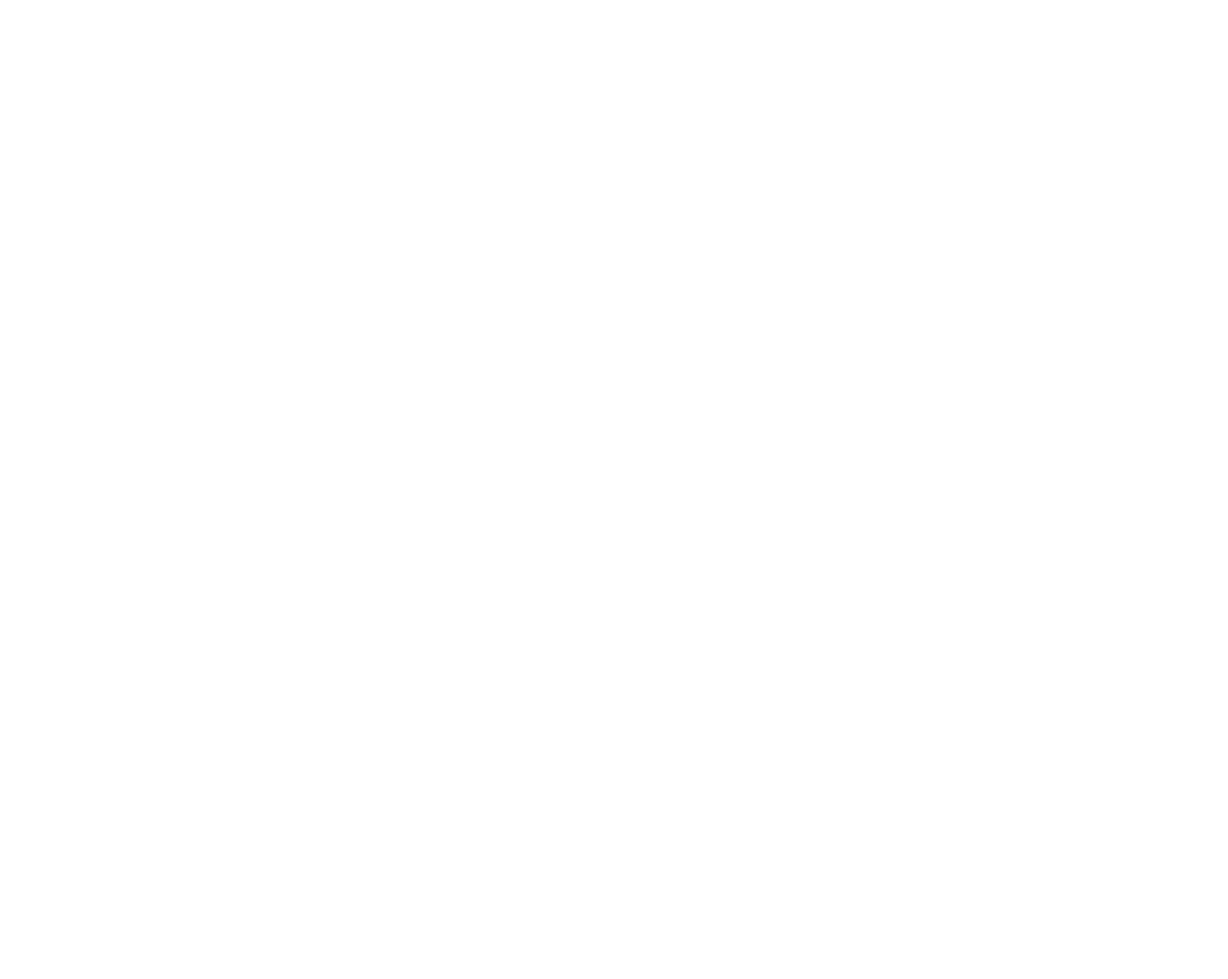
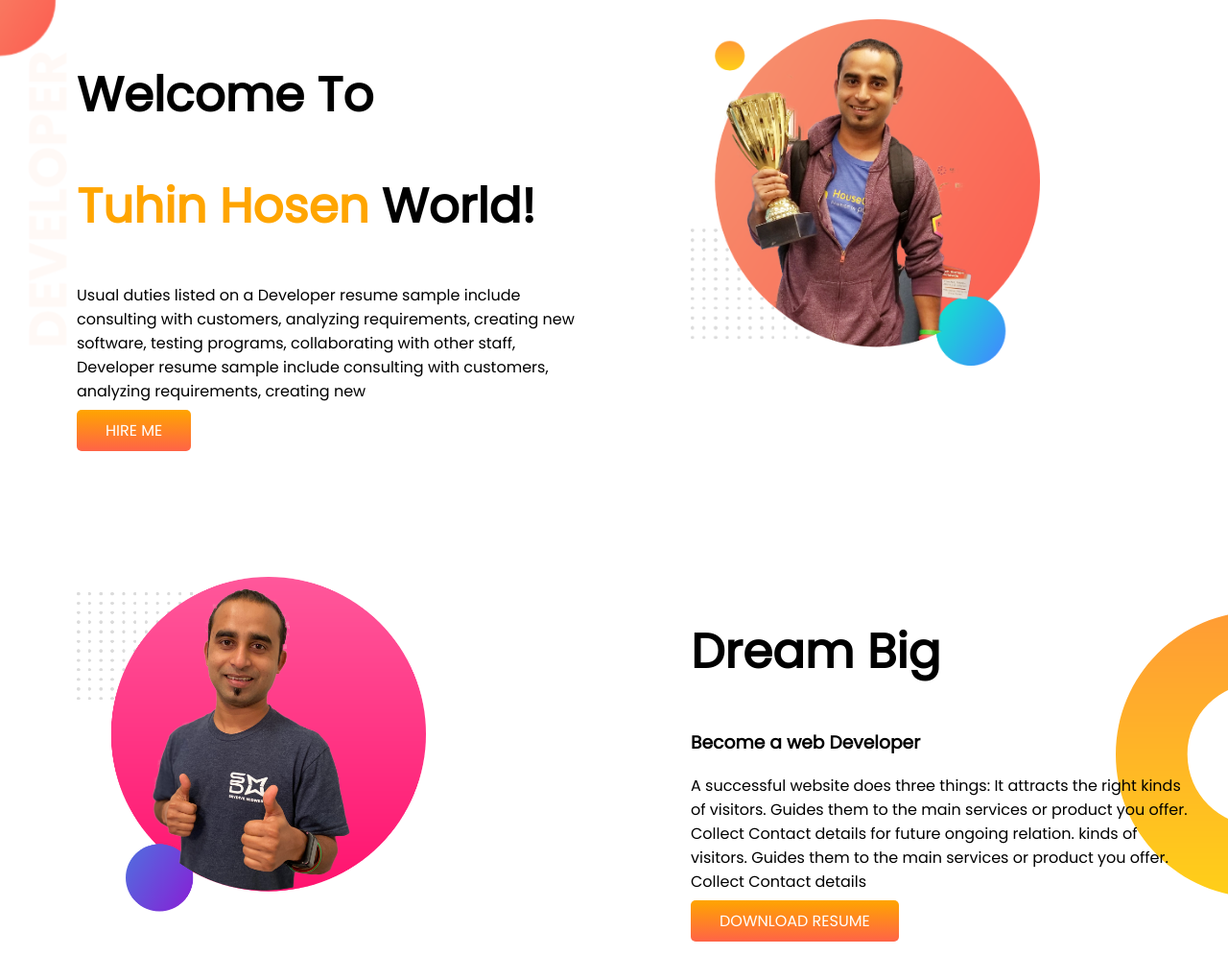
Before and after one commit to tuhinhosen/developer-portfilio, a plain HTML site: page index.html in a window 1280 px wide. Shown: the whole page at 96% size. Before the commit the page ends 800 px from the top, so only its background shows below. Drawn offline with Linux system fonts and the light colour scheme.

Commit message:
add new css

```diff
--- a/index.html
+++ b/index.html
@@ -1,13 +1,56 @@
 <!DOCTYPE html>
 <html lang="en">
+
 <head>
     <meta charset="UTF-8">
     <meta http-equiv="X-UA-Compatible" content="IE=edge">
     <meta name="viewport" content="width=device-width, initial-scale=1.0">
     <title>Tuhin Portfolio</title>
+    <link rel="preconnect" href="https://fonts.googleapis.com">
+    <link rel="preconnect" href="https://fonts.gstatic.com" crossorigin>
+    <link href="https://fonts.googleapis.com/css2?family=Poppins&display=swap" rel="stylesheet">
     <link rel="stylesheet" href="style.css">
+
 </head>
+
 <body>
+    <section class="top-banner">
+        <div class="half-width">
+            <h1>Welcome To</h1>
+            <h1><span class="orange-color">Tuhin Hosen </span> World!</h1>
+            <p>Usual duties listed on a Developer resume sample include consulting with customers, analyzing
+                requirements,
+                creating new software, testing programs, collaborating with other staff,
+                Developer resume sample include consulting with customers, analyzing
+                requirements,
+                creating new</p>
+            <a class="link-target" target="_blank" href="www.linkdin.com">HIRE ME</a>
+        </div>
+        <div class="half-width">
+            <img src="image/jhankar.png" alt="">
+
+
+        </div>
+
+    </section>
+    <section class="dream-big">
+        <div class="half-width">
+            <img src="image/jhankar2.png" alt="">
+        </div>
+        <div class="half-width">
+            <h1>Dream Big</h1>
+            <h3>Become a web Developer</h3>
+            <p>A successful website does three things:
+                It attracts the right kinds of visitors.
+                Guides them to the main services or product you offer.
+                Collect Contact details for future ongoing relation. kinds of visitors.
+                Guides them to the main services or product you offer.
+                Collect Contact details</p>
+            <a class="link-target" target="_blank" href="www.google.com">DOWNLOAD RESUME</a>
+        </div>
+    </section>
+
 
 </body>
+
 </html>
--- a/style.css
+++ b/style.css
@@ -0,0 +1,51 @@
+body {
+    font-family: 'Poppins', sans-serif;
+    margin: 0;
+    padding: 0;
+
+}
+
+h1 {
+    font-size: 50px;
+}
+
+.orange-color {
+    color: orange;
+}
+
+.half-width {
+    width: 50%;
+    margin-left: 40px;
+    padding: 20px 40px;
+
+}
+
+section {
+    display: flex;
+    margin-bottom: 100px;
+
+}
+
+.top-banner {
+    background-image: url(image/top-banner.png);
+    background-repeat: no-repeat;
+}
+
+.half-width img {
+    width: 70%;
+}
+
+.link-target {
+    text-decoration: none;
+    background-image: linear-gradient(orange, tomato);
+    color: white;
+    padding: 10px 30px;
+    border-radius: 5px;
+}
+
+.dream-big {
+    background-image: url(image/dream-bg.png);
+    background-repeat: no-repeat;
+    background-position: right;
+
+}
```
